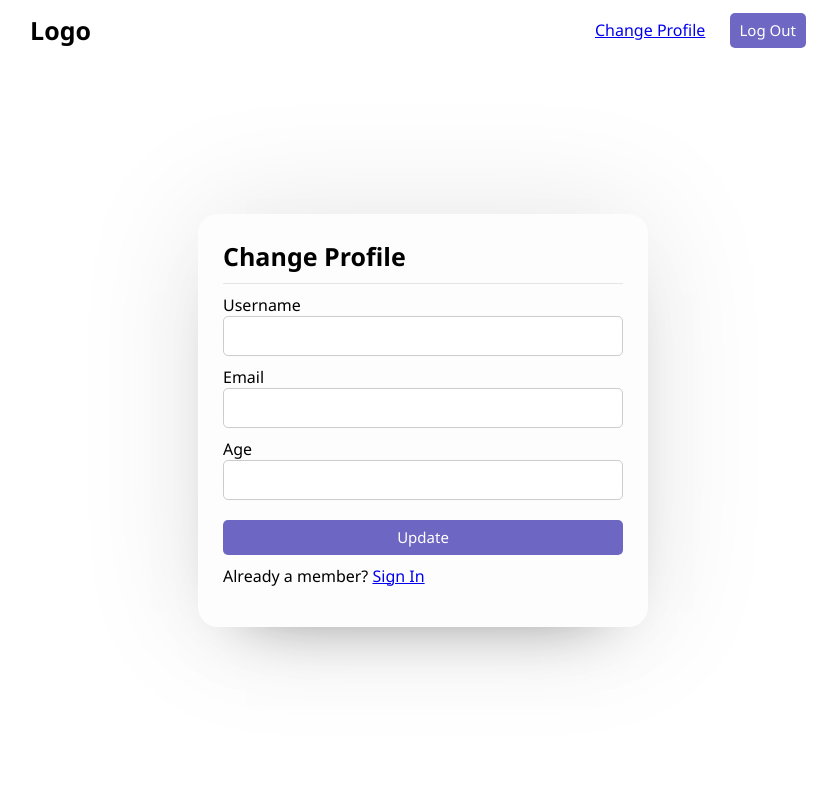
After one commit to andre-axt/revis-oPHP, a PHP site: page /style/edit.html in a window 1280 px wide. The commit adds this page. Shown: the whole page, without its empty margins (217-1054 px from the left). Run offline with PHP 8.4, Linux system fonts and the light colour scheme.

Commit message:
add - edit.html para edição da conta

```diff
--- a/home.html
+++ b/home.html
@@ -8,7 +8,7 @@
 <body>
     <div class="nav">
         <div class="logo">
-            <p>Logo</p>
+            <p><a href="home.php">Logo</a></p>
         </div>
 
         <div class="right-links">
--- /dev/null
+++ b/style/edit.html
@@ -0,0 +1,49 @@
+<html lang="en">
+<head>
+    <meta charset="UTF-8">
+    <meta name="viewport" content="width=device-width, initial-scale=1.0">
+    <link rel="stylesheet" href="style.css">
+    <title>Change Profile</title>
+</head>
+<body>
+    <div class="nav">
+        <div class="logo">
+            <p><a href="home.php">Logo</a></p>
+        </div>
+
+        <div class="right-links">
+            <a href="#">Change Profile</a>
+            <a href="logout.php"><button class="btn">Log Out</button></a>
+        </div>
+    </div>
+    <div class="container">
+        <div class="box form-box">
+            <header>Change Profile</header>
+            <form action="" method="post">
+                <div class="field input">
+                    <label for="username">Username</label>
+                    <input type="text" name="username" id="username" autocomplete="off" required>
+                </div>
+
+                <div class="field input">
+                    <label for="email">Email</label>
+                    <input type="email" name="email" id="email" autocomplete="off" required>
+                </div>
+
+                <div class="field input">
+                    <label for="age">Age</label>
+                    <input type="number" name="age" id="age" autocomplete="off" required>
+                </div>
+
+                <div class="field">
+                    <input type="submit" class="btn" name="submit" value="Update" required>
+                </div>
+
+                <div class="links">
+                    Already a member? <a href="index.html">Sign In</a>
+                </div>
+            </form>
+        </div>
+    </div>
+</body>
+</html>
--- a/style/style.css
+++ b/style/style.css
@@ -85,6 +85,10 @@ body{
     font-size:25px;
     font-weight: 900;
 }
+.logo a{
+    text-decoration: none;
+    color: #000;
+}
 .right-links a{
     padding: 0 10px;
 }
```
